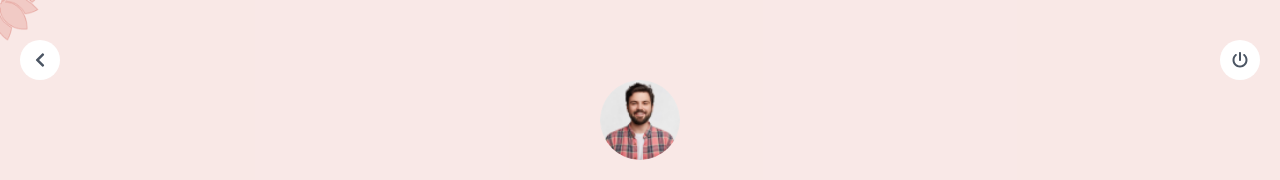
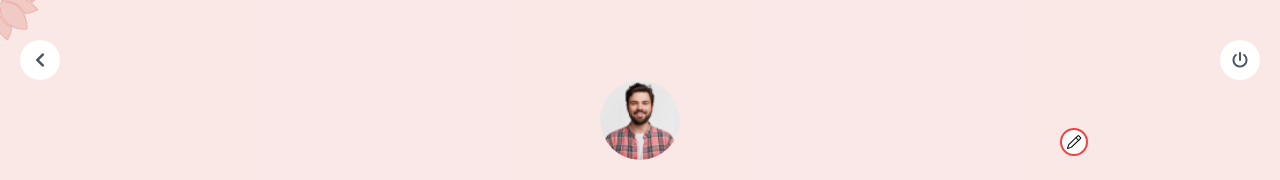
Before and after one commit to SrijaAdhya12/assignment, a React (Vite) app in the folder client/: page /profile in a window 1280 px wide. Shown: the top 180 px of the page. Built offline with nearby package versions, Linux system fonts and the light colour scheme.

Commit message:
feat: added edit icon

```diff
--- a/client/src/section/ProfileSection.jsx
+++ b/client/src/section/ProfileSection.jsx
@@ -23,11 +23,13 @@ const ProfileSection = () => {
           </div>
         </div>
 
-        <div className="flex items-center justify-center relative">
+        <div className="flex items-center justify-center">
           <img src={profile} alt="profile" className="w-20 h-20 rounded-full" />
-          {/* <div className="fixed z-10 right-48 top-32 flex items-center justify-center w-7 h-7 bg-white rounded-full border-red-500 border-2">
+          <div className="relative">
+          <div className="fixed z-10 right-48 top-32 flex items-center justify-center w-7 h-7 bg-white rounded-full border-red-500 border-2">
             <GoPencil />
-          </div> */}
+          </div>
+          </div>
         </div>
 
         <div className="flex flex-col items-center my-4 justify-center">
```
